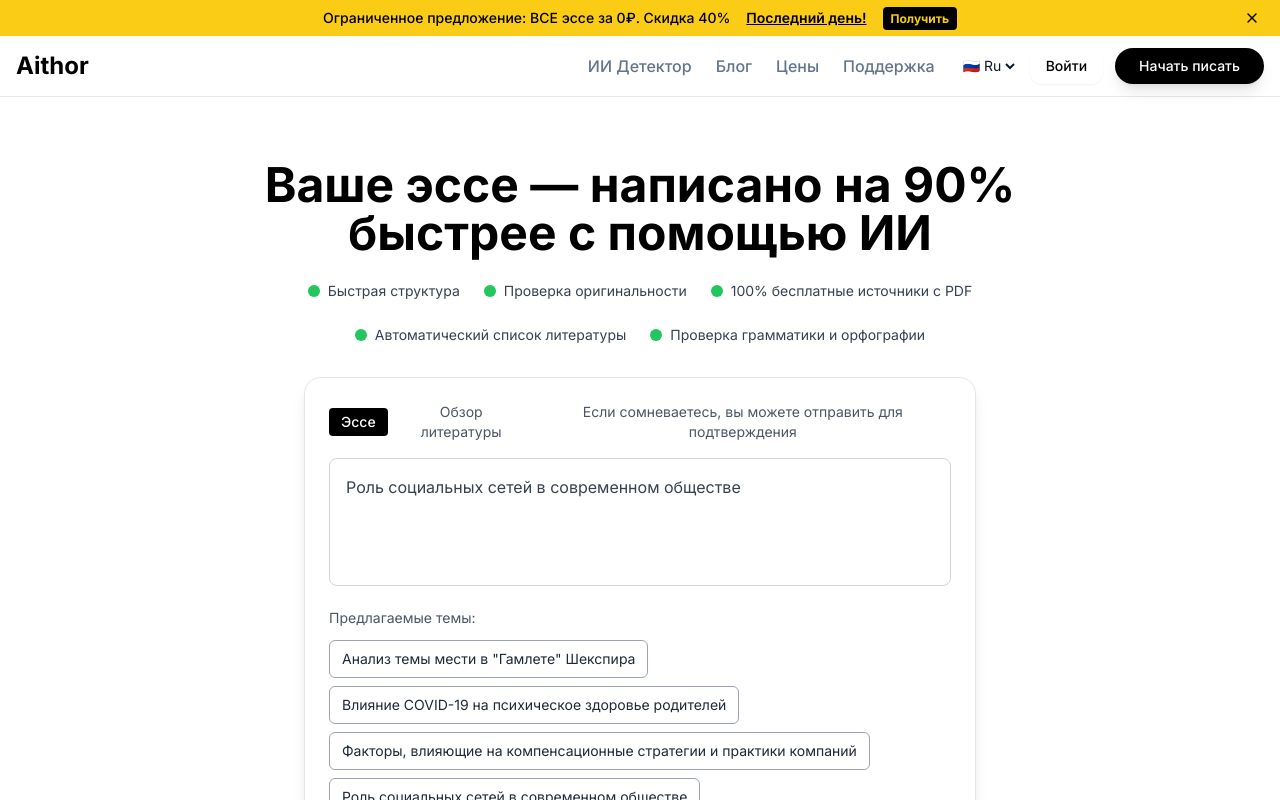
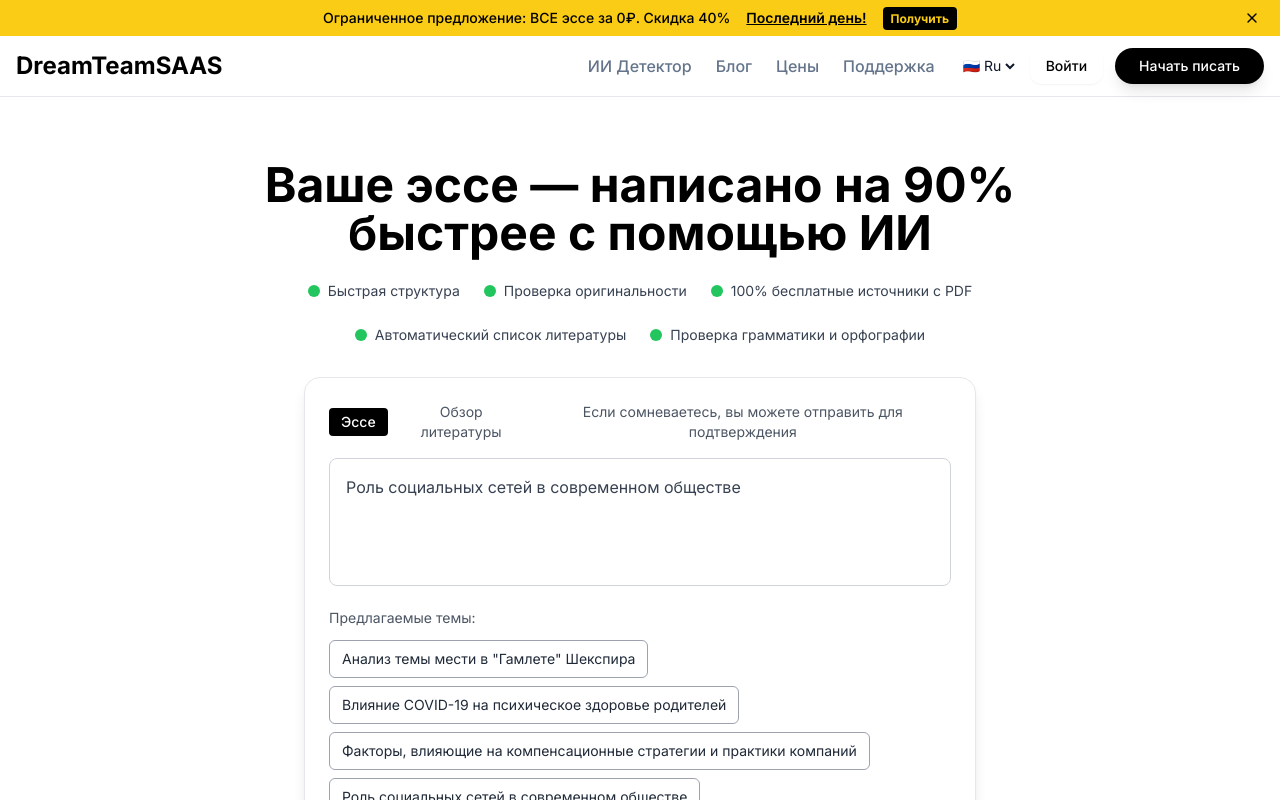
Before and after one commit to industrialprofi/react_app, a Next.js app: page / in a window 1280 px wide. Shown: the top 800 px of the page. Built offline with nearby package versions, Linux system fonts and the light colour scheme.

Commit message:
refactor: rename app branding

```diff
--- a/src/app/layout.tsx
+++ b/src/app/layout.tsx
@@ -15,7 +15,7 @@ const jetbrainsMono = JetBrains_Mono({
 });
 
 export const metadata: Metadata = {
-  title: "Aithor - ИИ помощник для написания эссе",
+  title: "DreamTeamSAAS - ИИ помощник для написания эссе",
   description: "Ваше эссе — написано на 90% быстрее с помощью ИИ. Быстрая структура, проверка оригинальности, бесплатные источники с PDF.",
 };
 
--- a/src/app/page.tsx
+++ b/src/app/page.tsx
@@ -1,4 +1,4 @@
-// Импорт компонентов в стиле Aithor
+// Импорт компонентов в стиле DreamTeamSAAS
 import { TopBanner } from "../components/sections/top-banner";
 import { Header } from "../components/sections/header";
 import { Hero } from "../components/sections/hero";
--- a/src/components/sections/faq.tsx
+++ b/src/components/sections/faq.tsx
@@ -6,12 +6,12 @@ import { ChevronDown, ChevronUp } from "lucide-react";
 const faqData = [
   {
     question: "Являются ли эти источники реальными и высококачественными?",
-    answer: "Да! Aithor предоставляет доступ ко всем крупнейшим академическим библиотекам, включая более 70 миллионов автоматически проверенных источников. Мы можете быть уверены в качестве наших академических источников, поскольку они прошли проверку на релевантность и качество.",
+    answer: "Да! DreamTeamSAAS предоставляет доступ ко всем крупнейшим академическим библиотекам, включая более 70 миллионов автоматически проверенных источников. Мы можете быть уверены в качестве наших академических источников, поскольку они прошли проверку на релевантность и качество.",
     isOpen: true,
   },
   {
-    question: "Какой тип текстов я могу писать с Aithor?",
-    answer: "С Aithor вы можете создавать эссе, исследовательские работы, обзоры литературы, кейс-стади, отчеты и многое другое. Наш ИИ адаптируется к различным академическим стилям и требованиям.",
+    question: "Какой тип текстов я могу писать с DreamTeamSAAS?",
+    answer: "С DreamTeamSAAS вы можете создавать эссе, исследовательские работы, обзоры литературы, кейс-стади, отчеты и многое другое. Наш ИИ адаптируется к различным академическим стилям и требованиям.",
     isOpen: false,
   },
   {
@@ -21,7 +21,7 @@ const faqData = [
   },
   {
     question: "Будет ли мой текст оставаться оригинальным?",
-    answer: "Абсолютно! Каждый текст, созданный с помощью Aithor, является уникальным и оригинальным. Мы используем передовые алгоритмы для обеспечения уникальности контента и предоставляем встроенную проверку на плагиат.",
+    answer: "Абсолютно! Каждый текст, созданный с помощью DreamTeamSAAS, является уникальным и оригинальным. Мы используем передовые алгоритмы для обеспечения уникальности контента и предоставляем встроенную проверку на плагиат.",
     isOpen: false,
   },
   {
--- a/src/components/sections/features.tsx
+++ b/src/components/sections/features.tsx
@@ -18,7 +18,7 @@ export function Features() {
     <section className="bg-gray-50 py-16 px-4">
       <div className="container mx-auto text-center max-w-4xl">
         <h2 className="text-3xl md:text-4xl font-bold text-black mb-12">
-          Aithor может помочь вам с
+          DreamTeamSAAS может помочь вам с
         </h2>
 
         <div className="flex flex-wrap justify-center gap-2 mb-12">
--- a/src/components/sections/footer.tsx
+++ b/src/components/sections/footer.tsx
@@ -13,7 +13,7 @@ const footerSections = {
     "Поддержка"
   ],
   resources: [
-    "Как использовать Aithor",
+    "Как использовать DreamTeamSAAS",
     "Блог",
     "Примеры",
     "Генератор",
@@ -52,7 +52,7 @@ export function Footer() {
       <div className="container mx-auto px-4">
         <div className="grid grid-cols-1 md:grid-cols-4 gap-8">
           <div>
-            <h3 className="font-bold text-xl mb-4 text-white">Aithor</h3>
+            <h3 className="font-bold text-xl mb-4 text-white">DreamTeamSAAS</h3>
             <p className="text-gray-400 mb-4 text-sm">
               Сеть для создания исследований и письма с помощью ИИ
             </p>
@@ -116,7 +116,7 @@ export function Footer() {
             <Link href="#" className="hover:text-white">Условия использования</Link>
             <Link href="#" className="hover:text-white">Политика конфиденциальности</Link>
           </div>
-          <p>&copy; Aithor 2024</p>
+          <p>&copy; DreamTeamSAAS 2024</p>
         </div>
       </div>
     </footer>
--- a/src/components/sections/header.tsx
+++ b/src/components/sections/header.tsx
@@ -16,7 +16,7 @@ export function Header() {
     <header className="bg-white border-b border-gray-200 py-3 px-4 sticky top-0 z-50">
       <div className="container mx-auto flex justify-between items-center">
         <Link href="/" className="font-bold text-2xl text-black">
-          Aithor
+          DreamTeamSAAS
         </Link>
 
         <div className="flex items-center gap-6">
```
